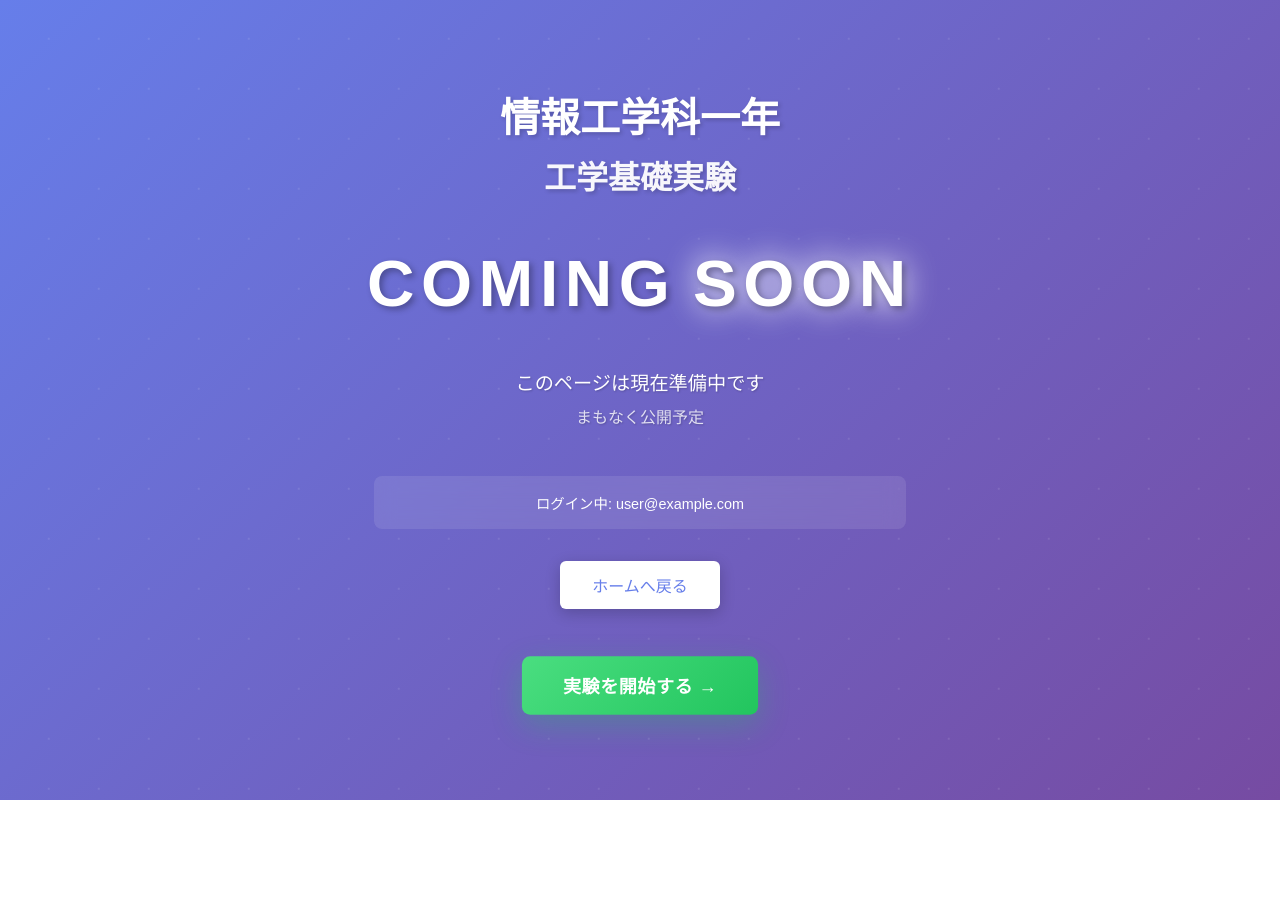
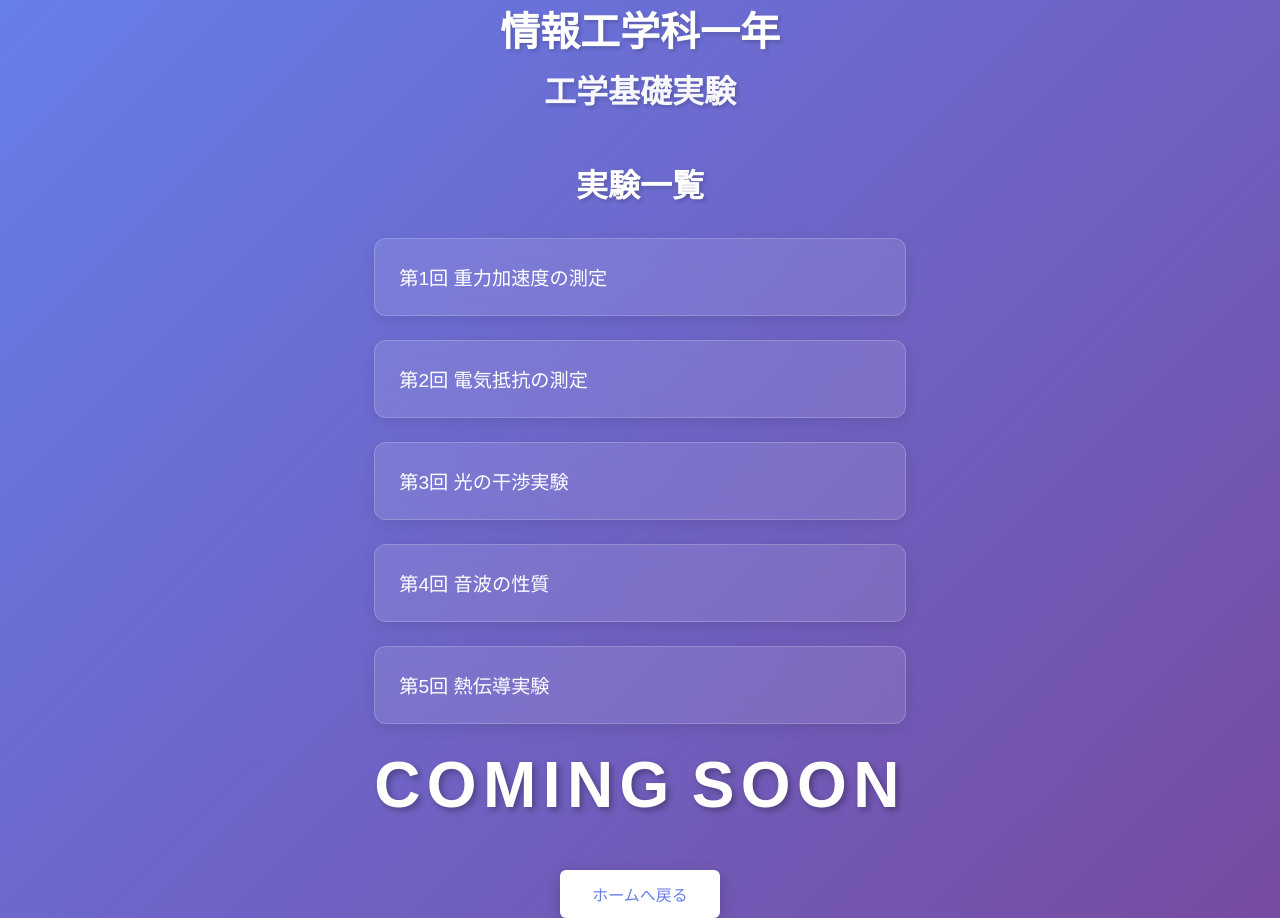
Before and after one commit to tus-Web/tusreport, a Next.js app: page /coming-soon in a window 1280 px wide. Before the commit the page ends 800 px from the top, so only its background shows below. Built offline with nearby package versions, Linux system fonts and the light colour scheme; no server answers; sample sign-in values are in the browser's storage.

Commit message:
配列.mapに変更

```diff
--- a/src/app/coming-soon/coming-soon.module.css
+++ b/src/app/coming-soon/coming-soon.module.css
@@ -8,15 +8,14 @@
   overflow: hidden;
 }
 
-.container::before {
+/* .container::before {
   content: '';
   position: absolute;
   width: 200%;
   height: 200%;
   background: radial-gradient(circle, rgba(255, 255, 255, 0.1) 1px, transparent 1px);
   background-size: 50px 50px;
-  animation: moveGrid 20s linear infinite;
-}
+} */
 
 @keyframes moveGrid {
   0% {
@@ -35,7 +34,6 @@
 
 .header {
   margin-bottom: 3rem;
-  animation: fadeInDown 1s ease-out;
 }
 
 .department {
@@ -58,7 +56,6 @@
   justify-content: center;
   gap: 1rem;
   margin-bottom: 3rem;
-  animation: pulse 2s ease-in-out infinite;
 }
 
 .comingText,
@@ -69,10 +66,6 @@
   text-transform: uppercase;
   letter-spacing: 0.1em;
   text-shadow: 3px 3px 6px rgba(0, 0, 0, 0.3);
-}
-
-.soonText {
-  animation: glow 2s ease-in-out infinite alternate;
 }
 
 @keyframes pulse {
@@ -109,7 +102,6 @@
 
 .message {
   margin-bottom: 3rem;
-  animation: fadeIn 1.5s ease-out;
 }
 
 .message p {
@@ -139,7 +131,6 @@
   background: rgba(255, 255, 255, 0.1);
   border-radius: 8px;
   backdrop-filter: blur(10px);
-  animation: slideUp 1s ease-out;
 }
 
 .userInfo p {
@@ -160,7 +151,6 @@
 }
 
 .actions {
-  animation: fadeIn 2s ease-out;
 }
 
 .homeButton {
@@ -184,7 +174,87 @@
 .loading {
   color: white;
   font-size: 1.5rem;
-  animation: pulse 1.5s ease-in-out infinite;
+}
+
+.courseSection {
+  margin-top: 3rem;
+  width: 100%;
+  max-width: 600px;
+}
+
+.courseTitle {
+  font-size: 2rem;
+  font-weight: bold;
+  color: white;
+  text-align: center;
+  margin-bottom: 2rem;
+  text-shadow: 2px 2px 4px rgba(0, 0, 0, 0.2);
+}
+
+.courseList {
+  list-style: none;
+  padding: 0;
+  width: 100%;
+}
+
+.courseItem {
+  margin-bottom: 1.5rem;
+}
+
+.courseLink {
+  display: flex;
+  justify-content: space-between;
+  align-items: center;
+  font-size: 1.2rem;
+  color: white;
+  text-decoration: none;
+  padding: 1.5rem;
+  background: rgba(255, 255, 255, 0.1);
+  border-radius: 12px;
+  backdrop-filter: blur(10px);
+  border: 1px solid rgba(255, 255, 255, 0.2);
+  transition: all 0.3s ease;
+  box-shadow: 0 4px 15px rgba(0, 0, 0, 0.1);
+}
+
+.courseLink:hover {
+  background: rgba(255, 255, 255, 0.2);
+  transform: translateY(-2px);
+  box-shadow: 0 8px 25px rgba(0, 0, 0, 0.2);
+}
+
+.downloadIcon {
+  font-size: 1.5rem;
+  min-width: 1.5rem;
+  opacity: 0.8;
+  transition: opacity 0.3s ease;
+}
+
+.courseLink:hover .downloadIcon {
+  opacity: 1;
+}
+
+.experimentSection {
+  margin-top: 3rem;
+}
+
+.experimentButton {
+  font-size: 1.1rem;
+  padding: 1rem 2.5rem;
+  background: linear-gradient(135deg, #4ade80 0%, #22c55e 100%);
+  color: white;
+  border: none;
+  border-radius: 8px;
+  font-weight: 600;
+  letter-spacing: 0.5px;
+  box-shadow: 0 10px 30px rgba(34, 197, 94, 0.3);
+  transition: all 0.3s ease;
+}
+
+.experimentButton:hover {
+  transform: translateY(-3px);
+  box-shadow: 0 15px 40px rgba(34, 197, 94, 0.4);
+  background: linear-gradient(135deg, #22c55e 0%, #16a34a 100%);
 }
 
 @media (max-width: 768px) {
@@ -199,6 +269,15 @@
   .comingText,
   .soonText {
     font-size: 3rem;
+  }
+
+  .courseTitle {
+    font-size: 1.5rem;
+  }
+
+  .courseLink {
+    font-size: 1rem;
+    padding: 1rem;
   }
 }
 
@@ -219,29 +298,18 @@
   .message p {
     font-size: 1rem;
   }
+
+  .courseTitle {
+    font-size: 1.3rem;
+  }
+
+  .courseLink {
+    font-size: 0.9rem;
+    padding: 0.8rem;
+  }
+
+  .downloadIcon {
+    font-size: 1.2rem;
+    min-width: 1.2rem;
+  }
 }
-
-.experimentSection {
-  margin-top: 3rem;
-  animation: fadeIn 2.5s ease-out;
-}
-
-.experimentButton {
-  font-size: 1.1rem;
-  padding: 1rem 2.5rem;
-  background: linear-gradient(135deg, #4ade80 0%, #22c55e 100%);
-  color: white;
-  border: none;
-  border-radius: 8px;
-  font-weight: 600;
-  letter-spacing: 0.5px;
-  box-shadow: 0 10px 30px rgba(34, 197, 94, 0.3);
-  transition: all 0.3s ease;
-  animation: pulse 2s ease-in-out infinite;
-}
-
-.experimentButton:hover {
-  transform: translateY(-3px);
-  box-shadow: 0 15px 40px rgba(34, 197, 94, 0.4);
-  background: linear-gradient(135deg, #22c55e 0%, #16a34a 100%);
-}
--- a/src/app/coming-soon/page.tsx
+++ b/src/app/coming-soon/page.tsx
@@ -4,8 +4,16 @@ import { useSession } from 'next-auth/react';
 import { useRouter } from 'next/navigation';
 import { useEffect } from 'react';
 import Link from 'next/link';
-import { Button } from '@/components/ui/button';
 import styles from './coming-soon.module.css';
+
+// 授業データの配列
+const courses = [
+  { id: 1, title: '重力加速度の測定' },
+  { id: 2, title: '電気抵抗の測定' },
+  { id: 3, title: '光の干渉実験' },
+  { id: 4, title: '音波の性質' },
+  { id: 5, title: '熱伝導実験' },
+];
 
 export default function ComingSoonPage() {
   const { data: session, status } = useSession();
@@ -39,18 +47,22 @@ export default function ComingSoonPage() {
           <h2 className={styles.course}>工学基礎実験</h2>
         </div>
 
+        <div className={styles.courseSection}>
+          <h3 className={styles.courseTitle}>実験一覧</h3>
+          <ul className={styles.courseList}>
+            {courses.map((course) => (
+              <li key={course.id} className={styles.courseItem}>
+                <a href="#" className={styles.courseLink}>
+                  <span>{`第${course.id}回 ${course.title}`}</span>
+                </a>
+              </li>
+            ))}
+          </ul>
+        </div>
+
         <div className={styles.comingSoon}>
           <span className={styles.comingText}>Coming</span>
           <span className={styles.soonText}>Soon</span>
-        </div>
-
-        <div className={styles.message}>
-          <p>このページは現在準備中です</p>
-          <p className={styles.subMessage}>まもなく公開予定</p>
-        </div>
-
-        <div className={styles.userInfo}>
-          <p>ログイン中: {session.user?.email}</p>
         </div>
 
         <div className={styles.actions}>
@@ -59,17 +71,7 @@ export default function ComingSoonPage() {
           </Link>
         </div>
 
-        <div className={styles.experimentSection}>
-          <Link href="/experiments">
-            <Button
-              variant="gradient"
-              size="lg"
-              className={styles.experimentButton}
-            >
-              実験を開始する →
-            </Button>
-          </Link>
-        </div>
+
       </div>
     </div>
   );
```
